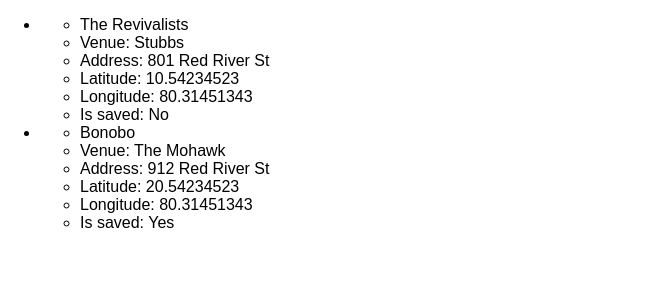
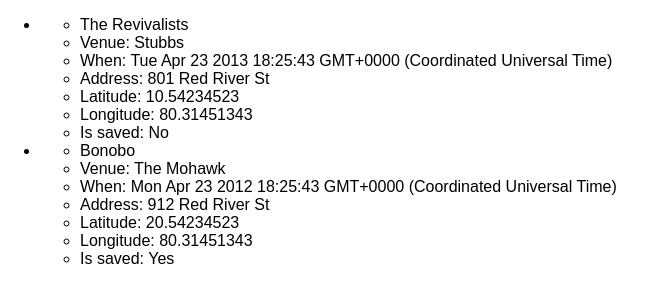
Before and after one commit to mrjasonweaver/showmap, a React (Create React App) app: page / in a window 1280 px wide. Shown: the top 302 px of the page, without its empty margins (0-655 px from the left). Built offline with nearby package versions, Linux system fonts and the light colour scheme.

Commit message:
Handling dates

```diff
--- a/src/ShowList.js
+++ b/src/ShowList.js
@@ -1,12 +1,18 @@
 import React from 'react';
 
 export default function ShowList(props) {
+
+  function formattedTime(dateStr) {
+    let time = new Date(dateStr);
+    return time.toString();
+  }
   const shows = props.shows;
   const showItems = shows.map((show) =>
     <li key={show.show_id}>
       <ul>
         <li className={'show-' + show.show_id}>{show.artist_name}</li>
         <li>Venue: {show.venue_name}</li>
+        <li>When: {formattedTime(show.time)}</li>
         <li>Address: {show.venue_address}</li>
         <li>Latitude: {show.coordinates.latitude}</li>
         <li>Longitude: {show.coordinates.longitude}</li>
--- a/src/shows.js
+++ b/src/shows.js
@@ -9,8 +9,8 @@ const shows = [
             "longitude": 80.31451343
         },
         "latest_hit": "http://podcast.newrock1041.fm/kfrr2/4858750.mp3",
-        "date": "2012-04-23T18:25:43.511Z",
-        "time": "2012-04-23T18:25:43.511Z",
+        "date": "2013-04-23T18:25:43.511Z",
+        "time": "2013-04-23T18:25:43.511Z",
         "is_saved": false
     },
     {
```
